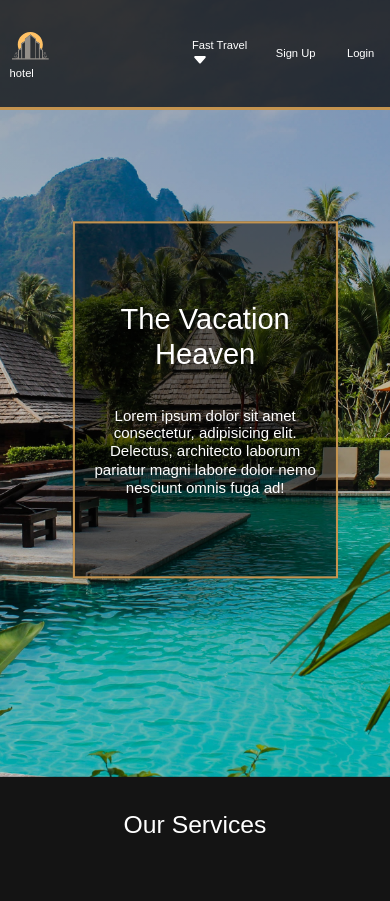
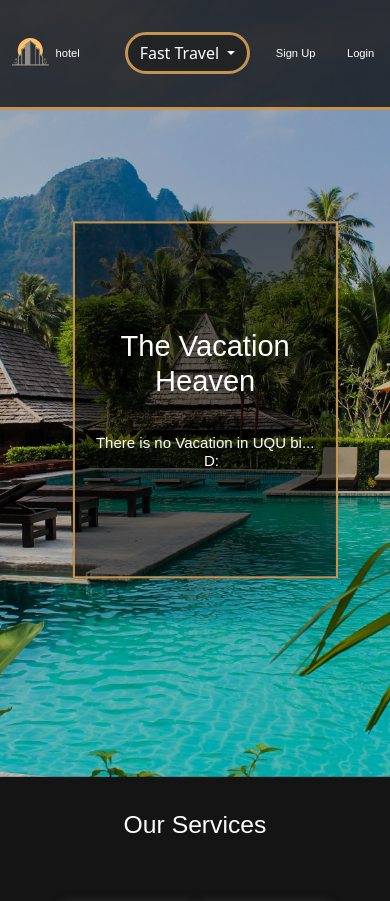
Before and after one commit to CaptainHmD/Hotel-website, a PHP site: page / in a window 390 px wide. Shown: the top 901 px of the page. Run offline with PHP 8.4, Linux system fonts and the light colour scheme; some web fonts are replaced.

Commit message:
sync .html with .php

```diff
--- a/public/index.php
+++ b/public/index.php
@@ -15,22 +16,36 @@
     <!-- <div class="container"> -->
     <nav id="navbar">
         <div class="nav-section" id="logo-section">
-            <div> <a href="#">
+            <div id="logo-wrapper"> <a href="http://172.104.152.80:5001/add_apartment.php" id="d-gap">
                     <img id="logo" src="../resources/icons/a6c89eb25f20c37a608f1cef9ca70d24.svg" alt="">
+                    <div id="nav-text-wrapper">
+                        <h1 class="nav-text" id="hotel-nav">hotel</h1>
+                    </div>
                 </a>
-                <a href="#">
-                    <h1 class="nav-text">hotel</h1>
-                </a>
+
             </div>
 
             <!-- must be list and reveal result on hover -->
             <div class="dropdown">
-                <h2 class="nav-section nav-text" id="fast-travail">Fast Travel&nbsp;</h2>
+
+
+                <!-- <h2 class="nav-section nav-text" id="fast-travail">Fast Travel&nbsp;</h2>
                 <svg xmlns="http://www.w3.org/2000/svg" width="16" height="16" fill="currentColor"
                     class="bi bi-caret-down-fill" style="margin-top: 4px;white-space: nowrap;" viewBox="0 0 16 16" s>
                     <path
                         d="M7.247 11.14 2.451 5.658C1.885 5.013 2.345 4 3.204 4h9.592a1 1 0 0 1 .753 1.659l-4.796 5.48a1 1 0 0 1-1.506 0z" />
-                </svg>
+                </svg> -->
+
+                <button class="btn  btn-secondary dropdown-toggle dropdown-btn" type="button" data-bs-toggle="dropdown"
+                    aria-expanded="false">
+                    Fast Travel
+                </button>
+                <ul class="dropdown-menu">
+                    <li><a href="#home-travel" class="dropdown-item">home-travel</a></li>
+                    <li><a href="#our-services-wrapper" class="dropdown-item">services-travel</a></li>
+                    <li><a href="#img-tr" class="dropdown-item">img-travel</a></li>
+                </ul>
+
             </div>
         </div>
 
@@ -48,7 +63,7 @@
 
     <main>
 
-        <article class="main-page-view">
+        <article class="main-page-view" id="home-travel">
             <div id="img-full-fill">
 
                 <div class="title-text-section">
@@ -56,8 +71,7 @@
                         <h1>The Vacation Heaven</h1>
                     </div>
                     <h4 class="info-text ">
-                        Lorem ipsum dolor sit amet consectetur, adipisicing elit. Delectus, architecto laborum pariatur
-                        magni labore dolor nemo nesciunt omnis fuga ad!
+                        There is no Vacation in UQU bi... &nbsp;&nbsp;&nbsp;D:
                     </h4>
                 </div>
 
```
Also changed, not shown: other parts of public/index.php (+33 -38 lines). Lines whose indentation alone changed are shown as unchanged.
